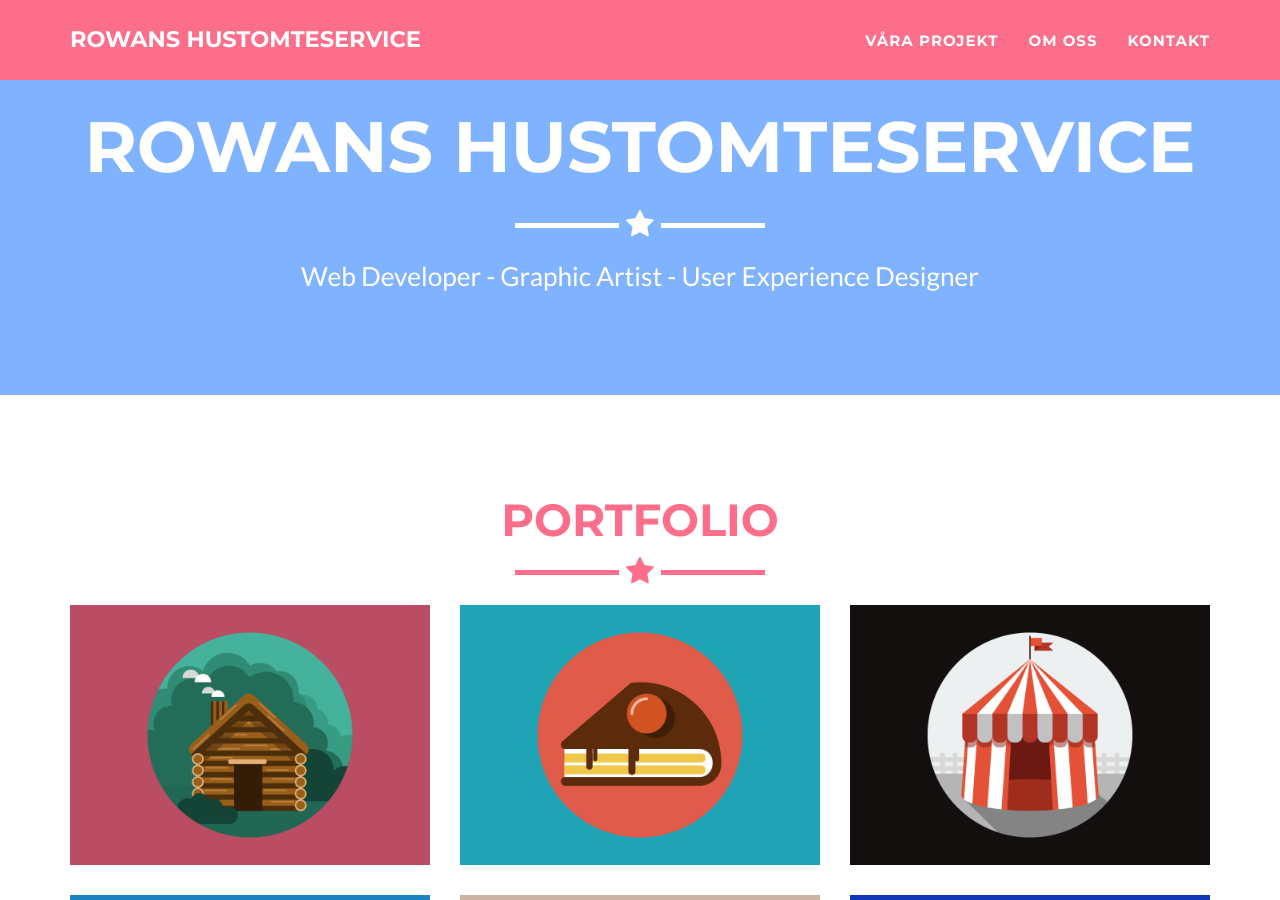
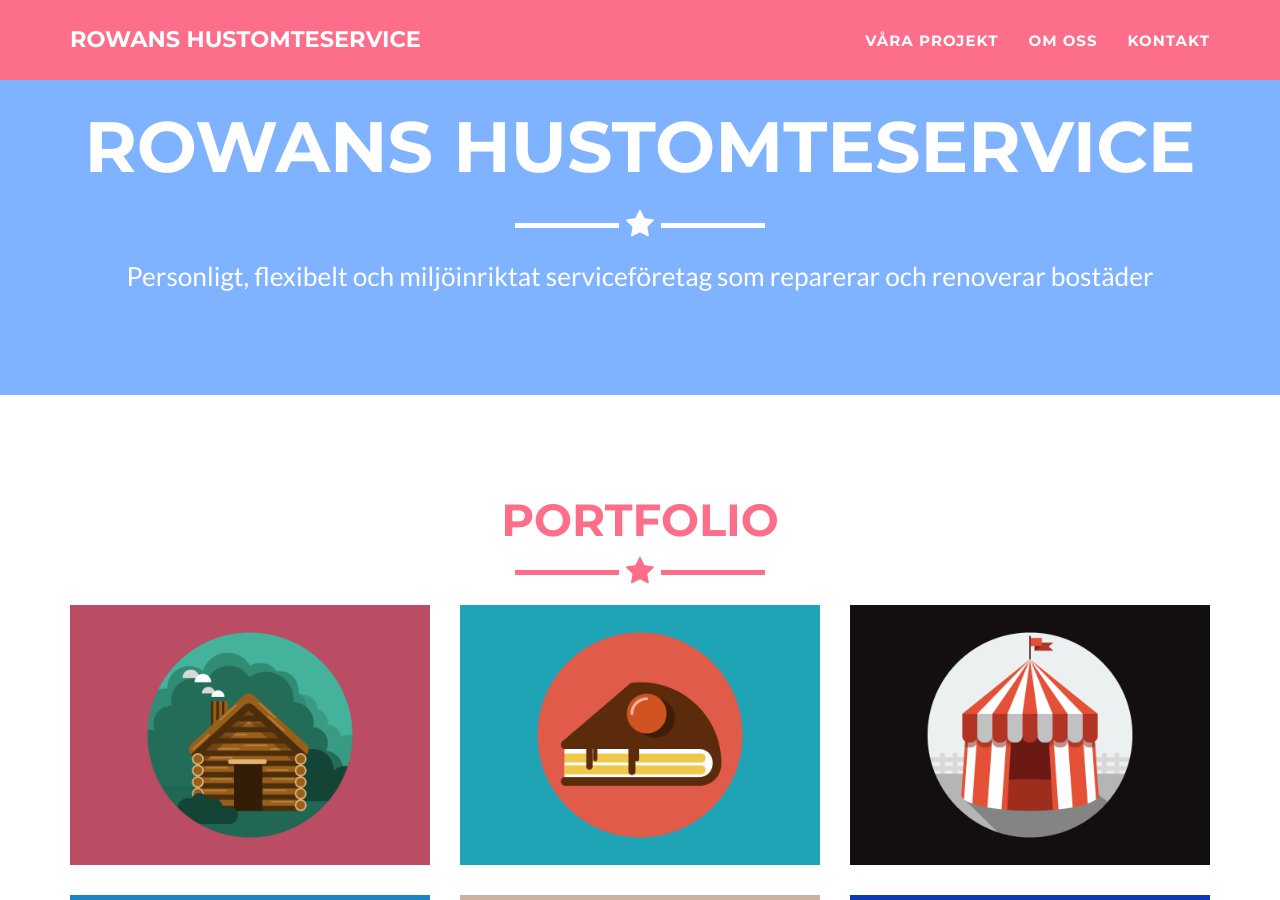
Before and after one commit to hustomteservice/hustomteservice.github.io, a Jekyll site: the page built from index.html, in a window 1280 px wide and 900 px high, scrolled down 389 px. Built offline with Jekyll 4.4.1, drawn with Linux system fonts in a browser that asks for light colours.

Commit message:
Update tagline

```diff
--- a/_config.yml
+++ b/_config.yml
@@ -4,7 +4,7 @@ email: rowan@rowansweb.com
 url: https://example.github.io
 description: "Write an awesome description for your new site here. You can edit this line in _config.yml. It will appear in your document head meta (for Google search results) and in your feed.xml site description."
 keywords: "your keywords, separated by commas"
-skills: "Web Developer - Graphic Artist - User Experience Designer"
+skills: "Personligt, flexibelt och miljöinriktat serviceföretag som reparerar och renoverar bostäder"
 meta_author: Rowan Wright
 
 # Google webmaster tools
```
